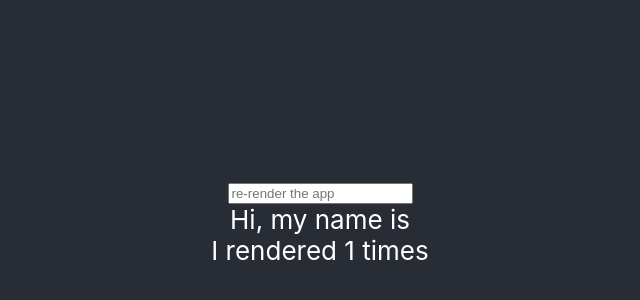
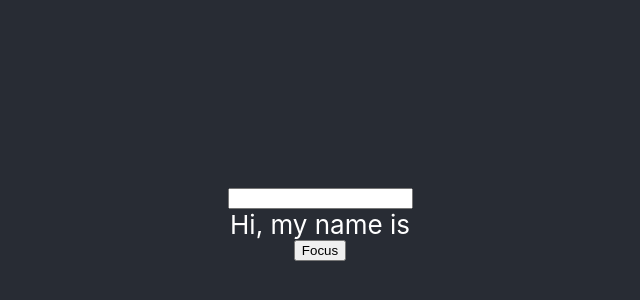
Before and after one commit to ikromshi/React-Advanced-Concepts, a React (Create React App) app: page / in a window 1280 px wide. Shown: the part 176-476 px from the top of the page, without its empty margins (320-960 px from the left). Built offline with nearby package versions, Linux system fonts and the light colour scheme.

Commit message:
refs and useRef

```diff
--- a/src/App.tsx
+++ b/src/App.tsx
@@ -3,18 +3,18 @@ import { ChangeEvent, FormEvent, useState, useEffect, useRef } from 'react';
 
 function App() {
   const [name, setName] = useState<string>("");
-  const renderCount = useRef<number>(1);
+  const inputRef = useRef<HTMLInputElement>(null);
 
-  useEffect(() => {
-    renderCount.current = renderCount.current + 1;
-  })
+  const focus = () => {
+    inputRef.current?.focus()
+  }
 
   return (
     <div className="app">
       <header className="App-header">
-        <input type="text" value={name} onChange={e => setName(e.target.value)} placeholder="re-render the app"/>
+        <input ref={inputRef} value={name} onChange={e => setName(e.target.value)}/>
         <div>Hi, my name is {name}</div>
-        <div>I rendered {renderCount.current} times</div>
+        <button onClick={focus}>Focus</button>
       </header>
     </div>
   )
@@ -28,4 +28,5 @@ export default App;
  *
  * Use Cases:
  *    To store a previous value in it that persists through rerenders and doesn't cause rerenders
+ *    ref attribute sets the "current" property of object from useRef to the DOM element it's in, so we can focus on it by doing inputRef.current.focus()
  */
```
